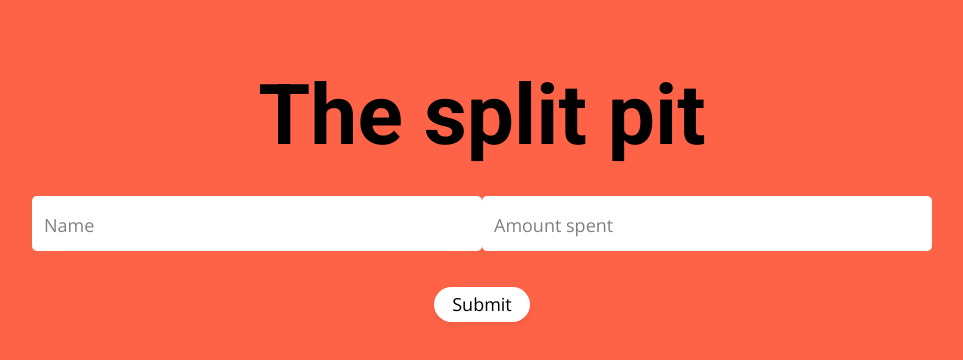
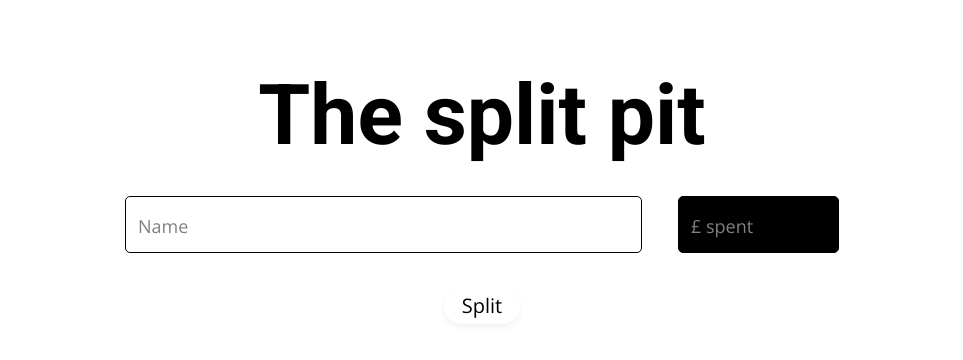
Before and after one commit to RichardPK/splitpit, a React (Create React App) app: page / in a window 1280 px wide. Shown: the top 360 px of the page, without its empty margins (158-1121 px from the left). Built offline with nearby package versions, Linux system fonts and the light colour scheme.

Commit message:
Rough styling

```diff
--- a/src/components/form/Form.js
+++ b/src/components/form/Form.js
@@ -29,11 +29,7 @@ const Form = ({ className }) => {
     }
   }, [nameValid]);
 
-  const validateFields = () => {
-    // Email regex if required
-    // let emailRegex = /^(([^<>()\[\]\\.,;:\s@"]+(\.[^<>()\[\]\\.,;:\s@"]+)*)|(".+"))@((\[[0-9]{1,3}\.[0-9]{1,3}\.[0-9]{1,3}\.[0-9]{1,3}])|(([a-zA-Z\-0-9]+\.)+[a-zA-Z]{2,}))$/;
-    // let emailMatch = email.match(emailRegex);
-
+  const split = () => {
     if (nameValue === '') {
       setNameValid(false);
     } else if (nameValue !== '') {
@@ -50,7 +46,7 @@ const Form = ({ className }) => {
         </Row>
       </FormComponent>
       <ErrorComponent>{errorMessage}</ErrorComponent>
-      <PrimaryCta onClick={validateFields}>Submit</PrimaryCta>
+      <PrimaryCta onClick={split}>Split</PrimaryCta>
     </Wrapper>
   );
 };
@@ -68,7 +64,7 @@ const ErrorComponent = styled(Error)`
 
 const FormComponent = styled.form`
   width: 100%;
-  max-width: 900px;
+  max-width: 750px;
   margin-bottom: 1rem;
 `;
 
--- a/src/components/form/text-input/TextInput.js
+++ b/src/components/form/text-input/TextInput.js
@@ -17,7 +17,7 @@ const TextInput = ({ type, onInput, value }) => {
         case 'name':
           return 'Name';
         case 'amount':
-          return 'Amount spent';
+          return '£ spent';
       }
     }
   };
@@ -27,7 +27,7 @@ const TextInput = ({ type, onInput, value }) => {
   };
 
   return (
-    <Wrapper focus={focus} value={value}>
+    <Wrapper name={type} focus={focus} value={value}>
       <Input
         autoComplete="off"
         type={'text'}
@@ -38,7 +38,9 @@ const TextInput = ({ type, onInput, value }) => {
         onBlur={() => setFocus(false)}
       />
       {value === '' ? (
-        <Placeholder focus={focus}>{typeParser()}</Placeholder>
+        <Placeholder name={type} focus={focus}>
+          {typeParser()}
+        </Placeholder>
       ) : (
         <StaticPlaceholder focus={focus}>{typeParser()}</StaticPlaceholder>
       )}
@@ -50,12 +52,15 @@ const Wrapper = styled.div`
   position: relative;
   display: flex;
   flex-direction: column;
-  width: 100%;
+
+  width: ${(props) => (props.name === 'name' ? '100%' : '30%')};
   border-radius: 5px;
-  margin-bottom: 1rem;
+  margin: 0 1rem 1rem;
   padding: 17px 12px 15px 12px;
   overflow: hidden;
-  background-color: ${Colors.white};
+  border: 1px solid ${Colors.black};
+  background-color: ${(props) => (props.name === 'name' ? Colors.white : Colors.black)};
+  color: ${(props) => (props.name === 'name' ? Colors.black : Colors.white)};
   box-shadow: ${(props) => (props.focus ? StylePrefabs.boxShadow : null)};
   padding: ${(props) =>
     props.focus || props.value !== '' ? `23px 12px 9px 12px` : '17px 12px 15px 12px'};
@@ -69,13 +74,15 @@ const Input = styled.input`
   border-style: none;
   outline: none;
   width: 100%;
+  background-color: ${(props) => (props.name === 'name' ? Colors.white : Colors.black)};
+  color: ${(props) => (props.name === 'name' ? Colors.black : Colors.white)};
   ${Typography.genericStyles.body}
 `;
 
 const Placeholder = styled(Body)`
   position: absolute;
   margin-bottom: 5px;
-  color: ${Colors.black}80;
+  color: ${(props) => (props.name === 'name' ? Colors.black + `80` : Colors.white + `80`)};
   transition: all 0.2s;
   pointer-events: none;
 
--- a/src/consts/typography/Typography.js
+++ b/src/consts/typography/Typography.js
@@ -48,7 +48,7 @@ const modularScaleDesktop = {
     lineHeight: TypographyUtils.convertPixelToEm(28)
   },
   cta: {
-    fontSize: TypographyUtils.convertPixelToEm(18),
+    fontSize: TypographyUtils.convertPixelToEm(20),
     lineHeight: TypographyUtils.convertPixelToEm(24)
   },
   body: {
@@ -87,8 +87,8 @@ const modularScaleMobile = {
     lineHeight: TypographyUtils.convertPixelToEm(26)
   },
   cta: {
-    fontSize: TypographyUtils.convertPixelToEm(16),
-    lineHeight: TypographyUtils.convertPixelToEm(22)
+    fontSize: TypographyUtils.convertPixelToEm(18),
+    lineHeight: TypographyUtils.convertPixelToEm(24)
   },
   body: {
     fontSize: TypographyUtils.convertPixelToEm(16),
--- a/src/containers/home/Home.js
+++ b/src/containers/home/Home.js
@@ -36,7 +36,6 @@ const HomeWrapper = styled.div`
   ${StylePrefabs.pageWrapper}
   ${StylePrefabs.fullHeight}
   ${Anims.fadeIn('1')};
-  background-color: tomato;
 `;
 
 const FormComponent = styled(Form)`
```
